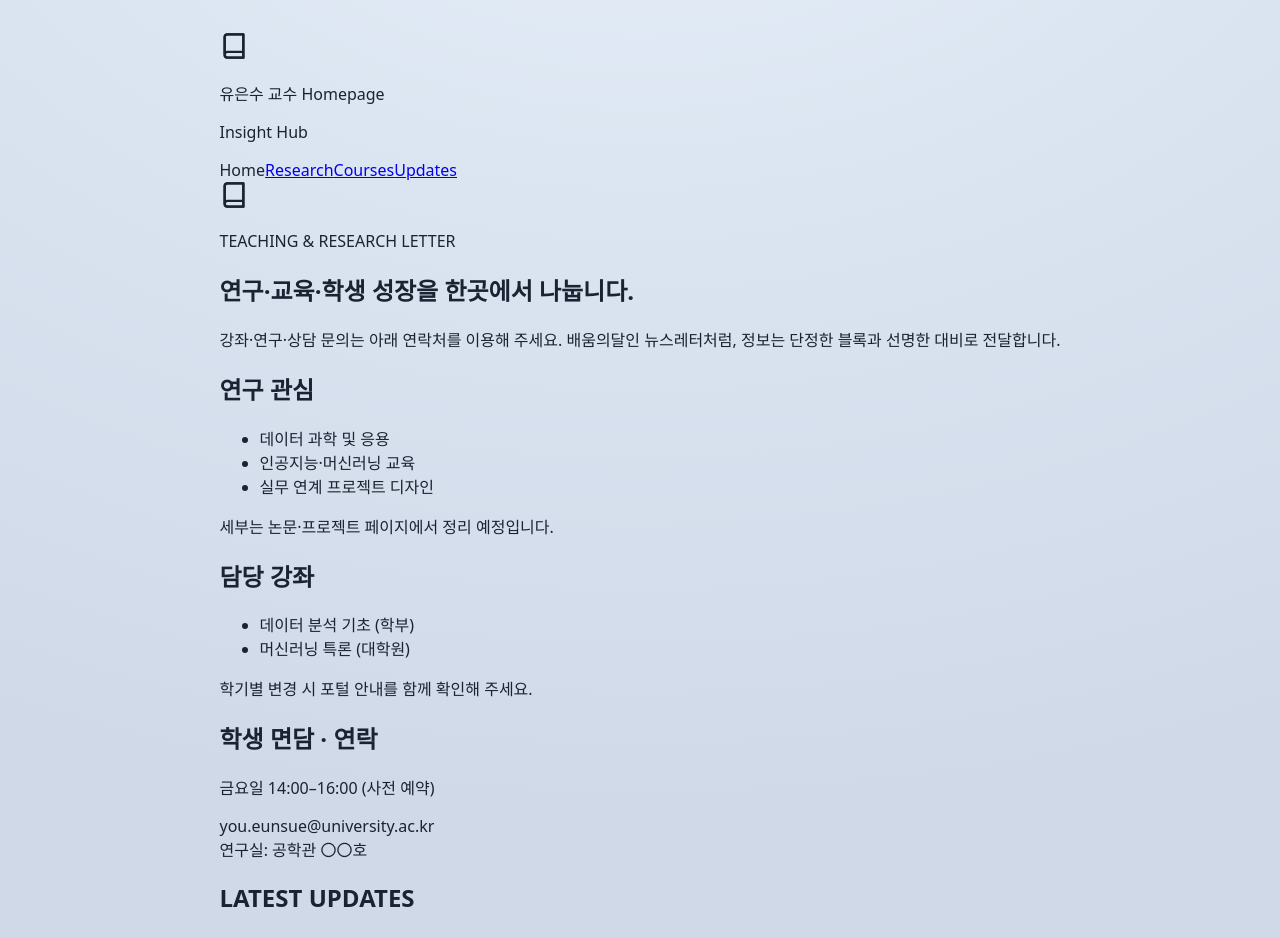
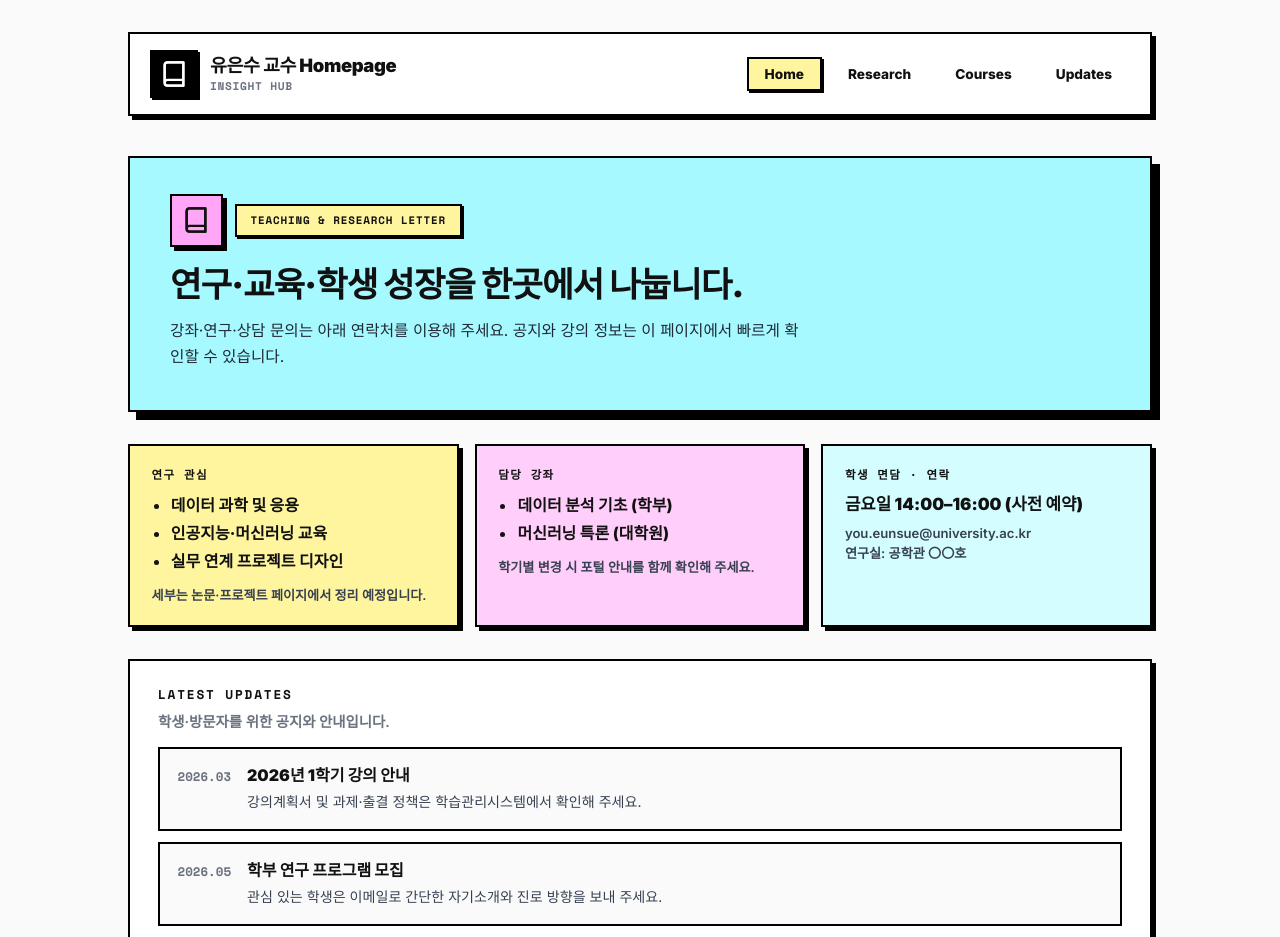
Before and after one commit to silzzang/eunsue-home, a React (Vite) app: page / in a window 1280 px wide. Shown: the top 937 px of the page. Built offline with nearby package versions, Linux system fonts and the light colour scheme.

Commit message:
Enhance homepage layout and styling for Professor Yoo Eunsu. Introduce custom icon component, update navigation structure, and improve content presentation for research highlights, courses, and news updates.

```diff
--- a/src/App.css
+++ b/src/App.css
@@ -1,6 +1,18 @@
+/* 배움의달인 Newsletter (teaboard) — neo-brutalist 참조: 검은 테두리, 오프셋 섀도, 아쿠아/핑크/옐로 */
 :root {
-  font-family: "Pretendard", "Noto Sans KR", system-ui, -apple-system, sans-serif;
-  color: #1a2332;
+  --nl-black: #000;
+  --nl-cyan: #a6faff;
+  --nl-pink: #ffa6f6;
+  --nl-yellow: #fff59f;
+  --nl-paper: #fafafa;
+  --nl-ink: #111;
+  --nl-muted: #6b7280;
+  --shadow-sm: 4px 4px 0 var(--nl-black);
+  --shadow-lg: 8px 8px 0 var(--nl-black);
+  --shadow-btn: 2px 2px 0 var(--nl-black);
+  font-family: Inter, "Pretendard", "Noto Sans KR", system-ui, sans-serif;
+  color: var(--nl-ink);
+  -webkit-font-smoothing: antialiased;
 }
 
 * {
@@ -10,169 +22,373 @@
 body {
   margin: 0;
   min-height: 100vh;
-  background: radial-gradient(ellipse 120% 80% at 50% -20%, #e8f0fa 0%, #dce6f2 40%, #cfd9e8 100%);
+  background: var(--nl-paper);
 }
 
 .page {
   min-height: 100vh;
-  display: flex;
-  justify-content: center;
-  align-items: center;
-  padding: 32px 16px;
+  padding: 32px 16px 48px;
 }
 
-.main-card {
-  width: min(980px, 100%);
-  background: rgba(255, 255, 255, 0.88);
-  border: 1px solid rgba(255, 255, 255, 0.9);
-  backdrop-filter: blur(10px);
-  border-radius: 28px;
-  box-shadow: 0 18px 48px rgba(30, 58, 95, 0.12);
-  padding: 28px;
+.nl-shell {
+  max-width: 64rem;
+  margin: 0 auto;
 }
 
-.hero h1 {
-  margin: 8px 0;
-  font-size: clamp(1.5rem, 2.5vw, 2.1rem);
+/* —— Top bar —— */
+.nl-header {
+  margin-bottom: 2.5rem;
+  background: #fff;
+  border: 2px solid var(--nl-black);
+  box-shadow: var(--shadow-sm);
 }
 
-.badge {
-  display: inline-block;
-  margin: 0;
-  padding: 6px 12px;
-  border-radius: 999px;
-  background: #e8eef8;
-  color: #2c5282;
-  font-weight: 700;
-  font-size: 0.82rem;
+.nl-header-inner {
+  display: flex;
+  flex-wrap: wrap;
+  align-items: center;
+  justify-content: space-between;
+  gap: 1rem;
+  padding: 1rem 1.25rem;
 }
 
-.subtitle {
-  margin: 0;
-  color: #4a5568;
-  line-height: 1.55;
-  max-width: 52em;
+.nl-brand {
+  display: flex;
+  align-items: center;
+  gap: 0.75rem;
 }
 
-.stats-grid {
-  margin-top: 20px;
-  display: grid;
-  gap: 14px;
-  grid-template-columns: repeat(auto-fit, minmax(220px, 1fr));
+.nl-brand-icon {
+  display: flex;
+  align-items: center;
+  justify-content: center;
+  padding: 0.5rem;
+  background: var(--nl-black);
+  color: #fff;
+  border: 2px solid var(--nl-black);
+  box-shadow: var(--shadow-btn);
 }
 
-.stat {
-  border-radius: 18px;
-  padding: 18px;
-  color: #fff;
+.nl-brand-title {
+  margin: 0;
+  font-size: 1.15rem;
+  font-weight: 900;
+  letter-spacing: -0.02em;
+  line-height: 1.2;
 }
 
-.stat h2 {
-  margin: 0;
-  font-size: 0.95rem;
+.nl-brand-tag {
+  margin: 0.1rem 0 0;
+  font-family: "Space Mono", ui-monospace, monospace;
+  font-size: 0.7rem;
   font-weight: 700;
+  color: var(--nl-muted);
+  text-transform: uppercase;
+  letter-spacing: 0.06em;
 }
 
-.value {
-  margin: 10px 0 4px;
-  font-size: 1.2rem;
-  font-weight: 800;
+.nl-nav {
+  display: flex;
+  flex-wrap: wrap;
+  gap: 0.5rem;
+  align-items: center;
 }
 
-.value-plain {
-  margin: 10px 0 8px;
-  font-size: 1.05rem;
-  font-weight: 700;
-  line-height: 1.45;
+.nl-nav-pill {
+  display: inline-block;
+  padding: 0.45rem 1rem;
+  font-size: 0.85rem;
+  font-weight: 800;
+  color: inherit;
+  text-decoration: none;
+  border: 2px solid transparent;
+  transition:
+    transform 0.15s ease,
+    box-shadow 0.15s ease,
+    background 0.15s ease,
+    border-color 0.15s ease;
 }
 
-.highlight-list {
-  margin: 12px 0 10px;
-  padding-left: 1.15em;
+.nl-nav-pill:hover {
+  border-color: var(--nl-black);
+  background: var(--nl-pink);
+}
+
+.nl-nav-pill--active {
+  border-color: var(--nl-black);
+  background: var(--nl-yellow);
+  box-shadow: var(--shadow-btn);
+}
+
+.nl-nav-pill--active:hover {
+  background: var(--nl-yellow);
+}
+
+/* —— Hero —— */
+.nl-hero {
+  margin-bottom: 2rem;
+  padding: 1.75rem 1.5rem 2rem;
+  background: var(--nl-cyan);
+  border: 2px solid var(--nl-black);
+  box-shadow: var(--shadow-lg);
+}
+
+@media (min-width: 768px) {
+  .nl-hero {
+    padding: 2.25rem 2.5rem 2.5rem;
+  }
+}
+
+.nl-hero-top {
+  display: flex;
+  flex-wrap: wrap;
+  align-items: center;
+  gap: 0.75rem;
+  margin-bottom: 1rem;
+}
+
+.nl-hero-iconbox {
+  display: flex;
+  align-items: center;
+  justify-content: center;
+  padding: 0.65rem;
+  background: var(--nl-pink);
+  border: 2px solid var(--nl-black);
+  box-shadow: var(--shadow-sm);
+}
+
+.nl-eyebrow {
+  margin: 0;
+  padding: 0.4rem 0.85rem;
+  font-family: "Space Mono", ui-monospace, monospace;
+  font-size: 0.68rem;
+  font-weight: 700;
+  letter-spacing: 0.08em;
+  text-transform: uppercase;
+  background: var(--nl-yellow);
+  border: 2px solid var(--nl-black);
+  box-shadow: var(--shadow-btn);
+}
+
+.nl-hero-title {
+  margin: 0 0 0.75rem;
+  font-size: clamp(1.45rem, 3.5vw, 2.15rem);
+  font-weight: 900;
+  letter-spacing: -0.03em;
+  line-height: 1.25;
+}
+
+.nl-hero-lead {
+  margin: 0;
+  max-width: 40rem;
+  font-size: 0.98rem;
+  line-height: 1.65;
+  color: #1f2937;
+}
+
+/* —— Cards —— */
+.nl-cards {
+  display: grid;
+  gap: 1rem;
+  grid-template-columns: repeat(auto-fit, minmax(240px, 1fr));
+  margin-bottom: 2rem;
+}
+
+.nl-card {
+  padding: 1.25rem 1.35rem;
+  border: 2px solid var(--nl-black);
+  box-shadow: var(--shadow-sm);
+  transition:
+    transform 0.15s ease,
+    box-shadow 0.15s ease;
+}
+
+.nl-card:hover {
+  transform: translateY(-2px);
+  box-shadow: 6px 6px 0 var(--nl-black);
+}
+
+.nl-card--yellow {
+  background: var(--nl-yellow);
+}
+
+.nl-card--pink {
+  background: #ffd6f9;
+  background: color-mix(in srgb, var(--nl-pink) 55%, #fff);
+}
+
+.nl-card--cyan {
+  background: color-mix(in srgb, var(--nl-cyan) 50%, #fff);
+}
+
+.nl-card-label {
+  margin: 0 0 0.65rem;
+  font-size: 0.72rem;
+  font-family: "Space Mono", ui-monospace, monospace;
+  font-weight: 700;
+  letter-spacing: 0.12em;
+  text-transform: uppercase;
+}
+
+.nl-bullets {
+  margin: 0 0 0.75rem;
+  padding-left: 1.2em;
+  font-weight: 700;
+  line-height: 1.55;
+}
+
+.nl-bullets li {
+  margin: 0.2rem 0;
+}
+
+.nl-card-strong {
+  margin: 0 0 0.5rem;
+  font-size: 1.05rem;
+  font-weight: 900;
+  line-height: 1.4;
+}
+
+.nl-card-note {
+  margin: 0;
+  font-size: 0.82rem;
+  font-weight: 600;
   line-height: 1.5;
+  color: #374151;
+}
+
+/* —— Updates panel —— */
+.nl-panel {
+  margin-bottom: 2rem;
+  padding: 1.35rem 1.25rem 1.5rem;
+  background: #fff;
+  border: 2px solid var(--nl-black);
+  box-shadow: var(--shadow-sm);
+}
+
+@media (min-width: 768px) {
+  .nl-panel {
+    padding: 1.5rem 1.75rem 1.75rem;
+  }
+}
+
+.nl-panel-head {
+  margin-bottom: 1rem;
+}
+
+.nl-section-kicker {
+  margin: 0;
+  font-family: "Space Mono", ui-monospace, monospace;
+  font-size: 0.8rem;
+  font-weight: 700;
+  letter-spacing: 0.14em;
+}
+
+.nl-section-desc {
+  margin: 0.35rem 0 0;
+  font-size: 0.9rem;
+  color: var(--nl-muted);
   font-weight: 600;
 }
 
-.highlight-list li {
-  margin: 4px 0;
-}
-
-.contact-line {
-  display: block;
-  line-height: 1.45;
-  margin-top: 4px;
-}
-
-.stat small {
-  opacity: 0.94;
-  line-height: 1.4;
-}
-
-.teal {
-  background: linear-gradient(145deg, #2d9d8c, #1f7a6c);
-}
-
-.blue {
-  background: linear-gradient(145deg, #3b82c4, #2563a8);
-}
-
-.indigo {
-  background: linear-gradient(145deg, #5c6bc0, #424e9e);
-}
-
-.feed-section {
-  margin-top: 22px;
-  background: #ffffffe6;
-  border-radius: 18px;
-  padding: 18px;
-  border: 1px solid #e8ecf4;
-}
-
-.section-head h2 {
+.nl-news {
   margin: 0;
-}
-
-.section-head p {
-  margin: 6px 0 0;
-  color: #5a6578;
-}
-
-.feed-list {
-  margin: 14px 0 0;
   padding: 0;
   list-style: none;
   display: grid;
-  gap: 10px;
+  gap: 0.65rem;
 }
 
-.news-list .news-item {
+.nl-news-item {
   display: grid;
   grid-template-columns: auto 1fr;
-  gap: 14px;
+  gap: 1rem;
   align-items: start;
-  padding: 14px 16px;
-  border: 1px solid #e5e8f2;
-  border-radius: 12px;
-  background: #fafbfd;
+  padding: 1rem 1.1rem;
+  background: var(--nl-paper);
+  border: 2px solid var(--nl-black);
 }
 
-.news-item time {
-  font-size: 0.85rem;
+.nl-news-item time {
+  font-family: "Space Mono", ui-monospace, monospace;
+  font-size: 0.78rem;
   font-weight: 700;
-  color: #64748b;
+  color: var(--nl-muted);
   white-space: nowrap;
+  padding-top: 0.15rem;
 }
 
-.news-body strong {
-  display: block;
-  margin-bottom: 6px;
+.nl-news-title {
+  margin: 0 0 0.35rem;
   font-size: 1rem;
-  color: #1a2332;
+  font-weight: 900;
+  line-height: 1.3;
 }
 
-.news-body p {
+.nl-news-body {
   margin: 0;
-  font-size: 0.92rem;
-  color: #4a5568;
+  font-size: 0.88rem;
+  line-height: 1.55;
+  color: #374151;
+  font-weight: 500;
+}
+
+/* —— CTA —— */
+.nl-cta {
+  padding: 1.5rem 1.35rem;
+  background: var(--nl-yellow);
+  border: 2px solid var(--nl-black);
+  box-shadow: var(--shadow-lg);
+  text-align: center;
+}
+
+.nl-cta-title {
+  margin: 0 0 0.35rem;
+  font-size: 1.05rem;
+  font-weight: 900;
+}
+
+.nl-cta-desc {
+  margin: 0 0 1rem;
+  font-size: 0.88rem;
+  font-weight: 600;
+  color: #374151;
   line-height: 1.5;
 }
+
+.nl-cta-btn {
+  display: inline-block;
+  padding: 0.65rem 1.35rem;
+  font-size: 0.9rem;
+  font-weight: 900;
+  color: var(--nl-ink);
+  text-decoration: none;
+  background: #fff;
+  border: 2px solid var(--nl-black);
+  box-shadow: var(--shadow-btn);
+  transition:
+    transform 0.15s ease,
+    box-shadow 0.15s ease,
+    background 0.15s ease;
+}
+
+.nl-cta-btn:hover {
+  background: var(--nl-cyan);
+  transform: translateY(-1px);
+  box-shadow: 3px 3px 0 var(--nl-black);
+}
+
+.nl-cta-btn:active {
+  transform: translate(1px, 1px);
+  box-shadow: 1px 1px 0 var(--nl-black);
+}
+
+/* color-mix 폴백 (구형 브라우저) */
+@supports not (background: color-mix(in srgb, red, blue)) {
+  .nl-card--pink {
+    background: #ffd0f7;
+  }
+
+  .nl-card--cyan {
+    background: #d6f9fc;
+  }
+}
--- a/src/App.jsx
+++ b/src/App.jsx
@@ -71,7 +71,7 @@ function App() {
             연구·교육·학생 성장을 한곳에서 나눕니다.
           </h1>
           <p className="nl-hero-lead">
-            강좌·연구·상담 문의는 아래 연락처를 이용해 주세요. 배움의달인 뉴스레터처럼, 정보는 단정한 블록과 선명한 대비로 전달합니다.
+            강좌·연구·상담 문의는 아래 연락처를 이용해 주세요. 공지와 강의 정보는 이 페이지에서 빠르게 확인할 수 있습니다.
           </p>
         </section>
 
```
